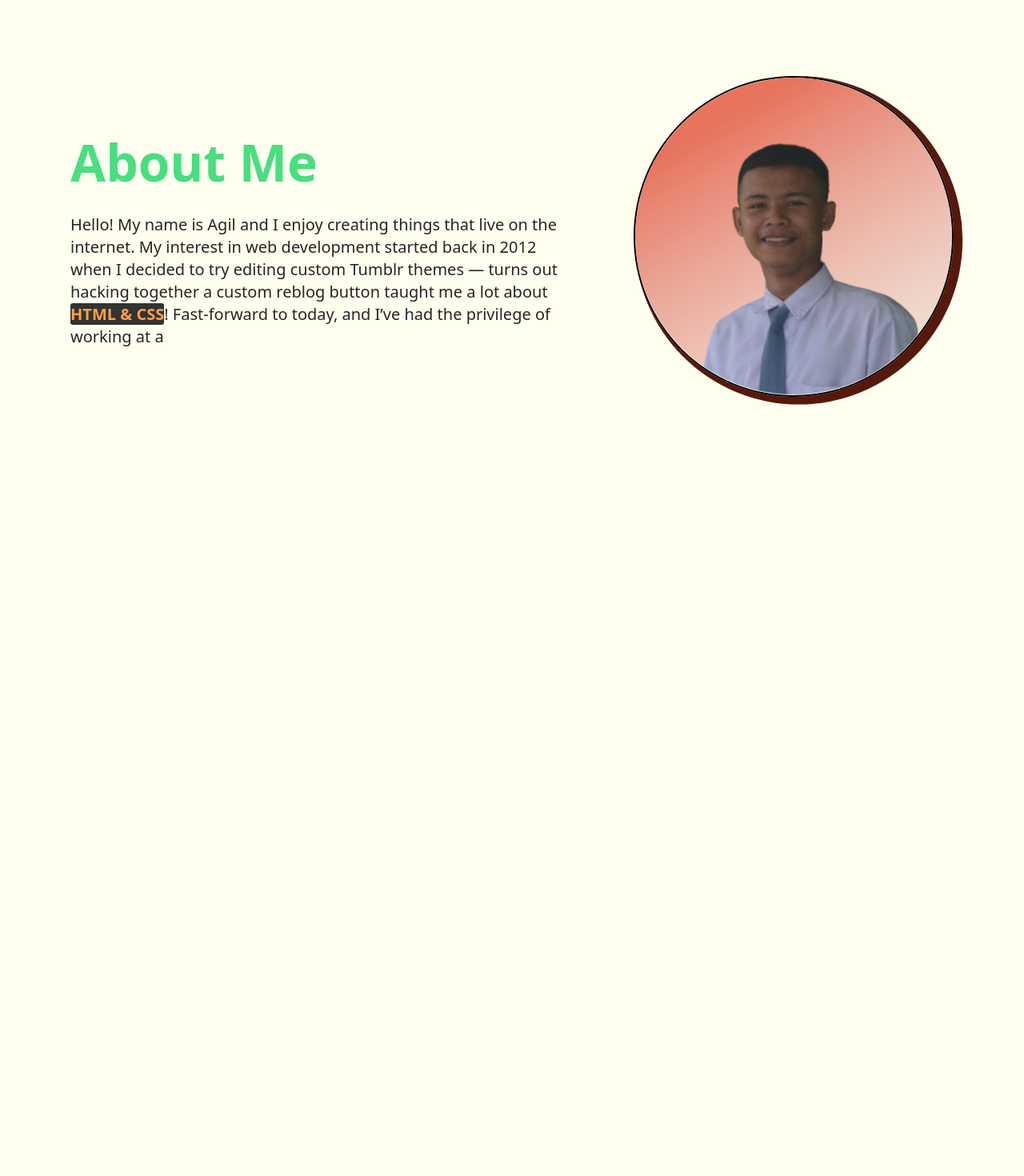
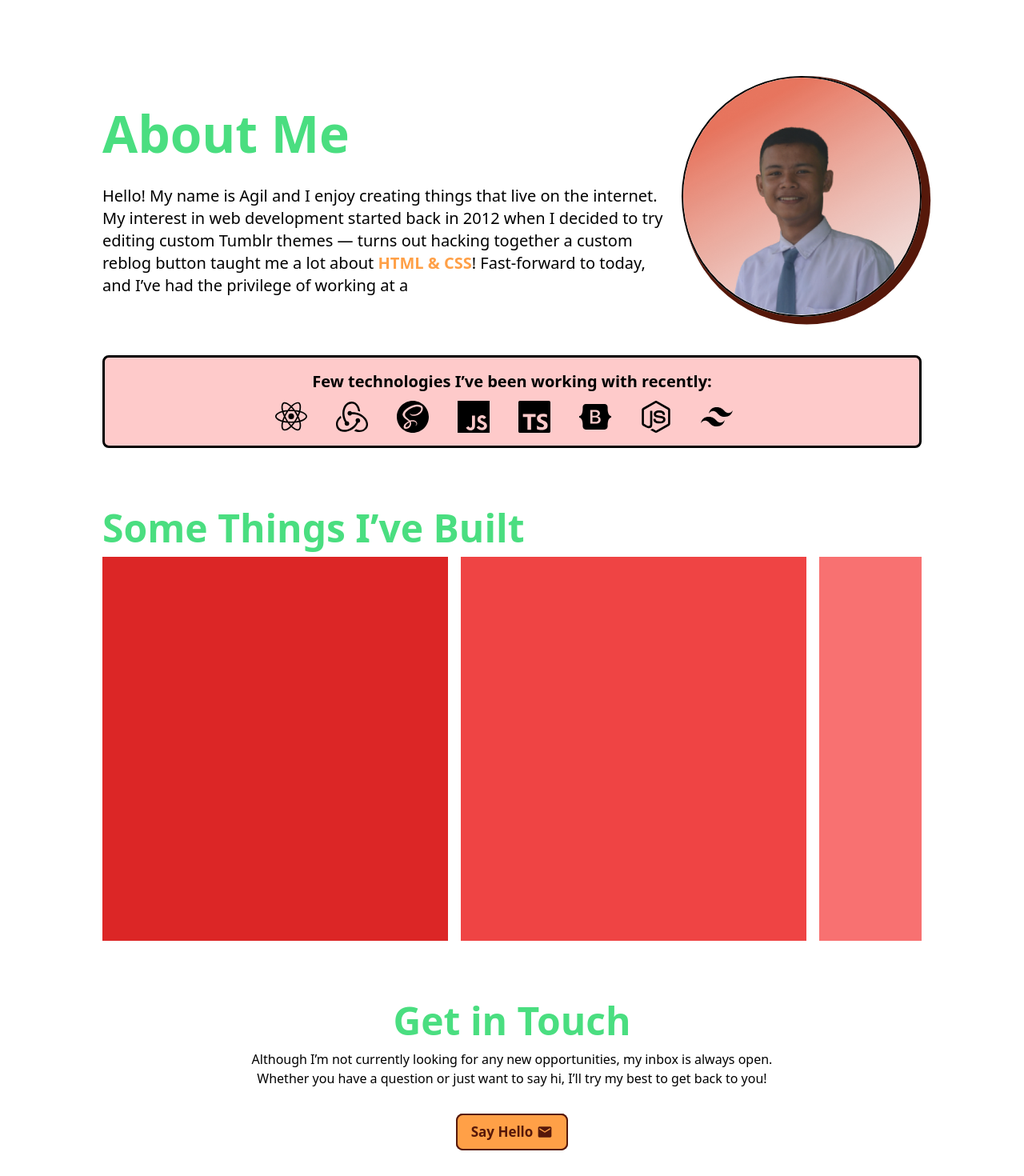
Before and after one commit to Agil-Saputra/Portofolio-V1, a React (Vite) app: page / in a window 1280 px wide. Shown: the part 722-2192 px from the top of the page at 80% size. Before the commit the page ends 1266 px from the top, so only its background shows below. Built offline with nearby package versions, Linux system fonts and the light colour scheme.

Commit message:
add project & contact section

```diff
--- a/index.html
+++ b/index.html
@@ -6,7 +6,7 @@
     <meta name="viewport" content="width=device-width, initial-scale=1.0" />
     <title>Agil Saputra</title>
   </head>
-  <body class="body">
+  <body>
     <div id="root"></div>
     <script type="module" src="/src/main.jsx"></script>
   </body>
--- a/src/App.jsx
+++ b/src/App.jsx
@@ -1,14 +1,21 @@
 import Navbar from "./components/navbar";
 import Hero from "./components/hero";
 import About from "./components/about";
+import Skills from "./components/skills";
+import Projects from "./components/projects";
+import Contact from "./components/contact";
 function App() {
   return (
     <div className="">
       <Navbar />
-      <main className="md:px-[5.5rem] px-[2.75rem]">
+      <main className="md:px-[8rem] px-[2.75rem]">
         <Hero />
         <About />
+        <Skills />
+        <Projects />
+        <Contact/>
       </main>
+
     </div>
   );
 }
--- a/src/components/about.jsx
+++ b/src/components/about.jsx
@@ -1,11 +1,12 @@
 import React from "react";
 import profile from "../assets/Group 9.png"
 
+
 const about = () => {
   return (
-    <section className="my-[3em] flex max-md:flex-col md:gap-20 gap-8 items-center" id="About">
+    <section className="my-[3em] flex max-md:flex-col gap-4 items-center" id="About">
     <div>
-  <p className="text-[3rem] md:text-[4rem] text-green-400 font-bold">About Me</p>
+  <p className="text-[2.5rem] md:text-[4rem] text-green-400 font-bold">About Me</p>
         <p className="mt-4 text-xl font-medium">
           Hello! My name is Agil and I enjoy creating things that live on
           the internet. My interest in web development started back in 2012 when
@@ -14,7 +15,7 @@ const about = () => {
           Fast-forward to today, and I’ve had the privilege of working at a
         </p>
     </div>
-        <img src={profile} className='w-[400px] transition duration-200 ease-in-out border-solid border-[2px] border-black spcl-shadow rounded-[50%] hover:-translate-y-3 object-cover'/>
+        <img src={profile} className='w-[300px] transition duration-200 ease-in-out border-solid border-[2px] border-black spcl-shadow rounded-[50%] hover:-translate-y-3 object-cover'/>
     </section>
   );
 };
--- /dev/null
+++ b/src/components/contact.jsx
@@ -0,0 +1,19 @@
+import React from 'react'
+import { MdEmail } from "react-icons/md";
+
+const contact = () => {
+  return (
+    <div className='grid text-center place-items-center mt-[4rem]' id='Contact'>
+        <h1 className='text-[3rem] text-green-400 font-bold ' >Get in Touch</h1>
+        <p className='md:w-[70%] w-full '>
+        Although I’m not currently looking for any new opportunities, my inbox is always open. Whether you have a question or just want to say hi, I’ll try my best to get back to you!
+        </p>
+        <a className="btn my-[2rem]" href="mailto:ragelyusuf752@gmail.com" target='_blank'>
+      <span className="button_top">Say Hello<MdEmail size={20}/>
+      </span>
+      </a>
+    </div>
+  )
+}
+
+export default contact
--- /dev/null
+++ b/src/components/projects.jsx
@@ -0,0 +1,18 @@
+import React from 'react'
+
+
+const projects = () => {
+  return (
+    <div className='mt-[4rem]' id='Projects'>
+    <h1 className='text-[3rem] font-bold text-green-400'>Some Things I’ve Built</h1>
+    <div className='grid grid-flow-col gap-4 overflow-x-auto overscroll-contain '>
+    <div className='w-[27rem] bg-red-600 h-[30rem] '></div>
+    <div className='w-[27rem] bg-red-500 h-[30rem] '></div>
+    <div className='w-[27rem] bg-red-400 h-[30rem] '></div>
+    <div className='w-[27rem] bg-red-300 h-[30rem] '></div>
+    </div>
+    </div>
+  )
+}
+
+export default projects
--- /dev/null
+++ b/src/components/skills.jsx
@@ -0,0 +1,26 @@
+import React from "react";
+import { GrReactjs } from "react-icons/gr";
+import { SiJavascript, SiTypescript, SiRedux, SiSass, SiBootstrap, SiNodedotjs, SiTailwindcss } from "react-icons/si";
+
+const skills = () => {
+  const size = 40;
+  return (
+    <section>
+      <div className="grid w-full bg-red-200 rounded-lg p-4 border-solid border-[3px] border-black place-items-center">
+        <p className="text-xl font-bold mb-[10px]">Few technologies I’ve been working with recently:</p>
+        <div className="grid grid-flow-col gap-4 overflow-x-auto overscroll-contain md:w-[60%] w-[80%] ">
+          <GrReactjs size={size} title='React'/>
+          <SiRedux size={size} title='Redux'/>
+          <SiSass size={size} title='Sass'/>
+          <SiJavascript size={size} title='Javascript'/>
+          <SiTypescript size={size} title='Typescript'/>
+          <SiBootstrap size={size} title='Bootstrap'/>
+          <SiNodedotjs size={size} title='NodeJS'/>
+          <SiTailwindcss size={size} title='Tailwind'/>
+        </div>
+      </div>
+    </section>
+  );
+};
+
+export default skills;
--- a/src/index.css
+++ b/src/index.css
@@ -4,8 +4,8 @@
 
 strong {
   color :#FFA047;
-  background-color : #333;
-  border-radius : 3px;
+  /* background-color : #333;
+  border-radius : 3px; */
 }
 
 .btn {
@@ -63,8 +63,3 @@ strong {
 .spcl-shadow{
   box-shadow: 0.4rem 0.3rem 0 0.3rem #56180A;
 }
-
-.body{
-  background-color : #FFFFF0;
-  color : #282422;
-}
```
